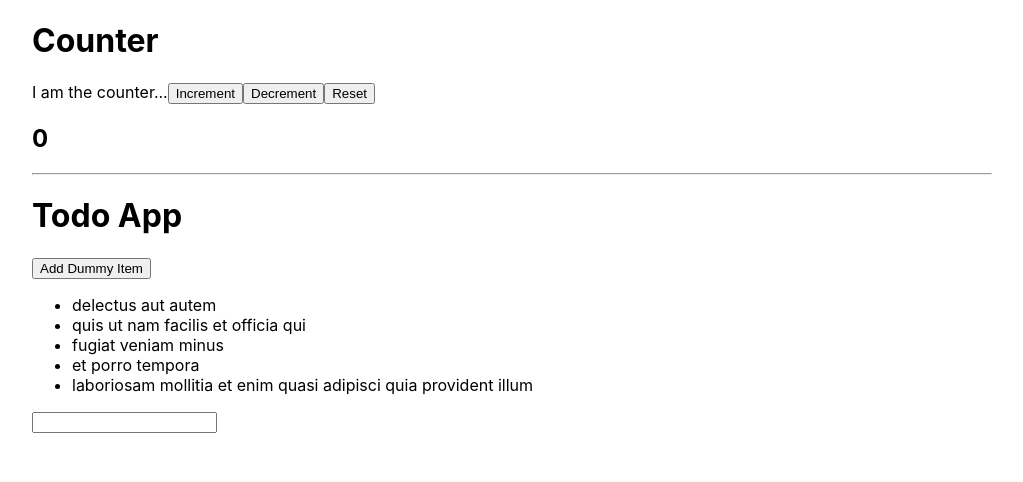
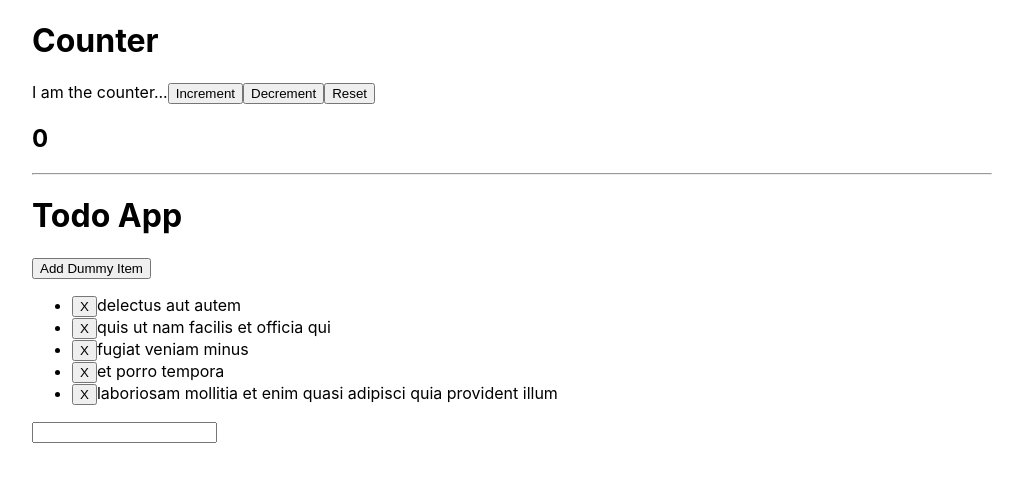
Before and after one commit to birksy89/Redux-Todo-List, a React (Create React App) app: page /todo in a window 1280 px wide. Shown: the top 482 px of the page, without its empty margins (128-1151 px from the left). Built offline with nearby package versions, Linux system fonts and the light colour scheme.

Commit message:
Adding "Remove Todo" action

```diff
--- a/src/actions/actionCreators.js
+++ b/src/actions/actionCreators.js
@@ -17,6 +17,10 @@ export const addTodo = text => ({
   id: nextTodoId++,
   text
 })
+export const removeTodo = id => ({
+  type: 'REMOVE_TODO',
+  id
+})
 
 export const setVisibilityFilter = filter => ({
   type: 'SET_VISIBILITY_FILTER',
--- a/src/components/TodoList.js
+++ b/src/components/TodoList.js
@@ -1,22 +1,29 @@
 import React, { Component } from "react";
 import { connect } from "react-redux";
 // Import the possible actions
-import { addTodo } from "../actions/actionCreators";
+import { addTodo, removeTodo } from "../actions/actionCreators";
 
 class TodoList extends Component {
   renderTodos = (data = []) => {
-    return data.map(item => <li>{item.title}</li>);
+    return data.map(item => <li>
+      <button onClick={() => this.handleRemove(item.id)}>X</button>
+      {item.title}</li>);
   };
 
-  handleButton = () => {
+  handleAddDummy = () => {
     this.props.addTodo("Dummy Item...");
+  };
+  handleRemove = (id) => {
+    console.log("I will remove...", id);
+    this.props.removeTodo(id);
+
   };
 
   render() {
     const { todoData } = this.props;
     return (
       <div>
-        <button onClick={() => this.handleButton()}>Add Dummy Item</button>
+        <button onClick={() => this.handleAddDummy()}>Add Dummy Item</button>
         <ul>{this.renderTodos(todoData)}</ul>
       </div>
     );
@@ -32,10 +39,8 @@ const mapStateToProps = state => {
 };
 
 const mapDispatchToProps = {
-  addTodo
-  // increment,
-  // decrement,
-  // reset
+  addTodo,
+  removeTodo
 };
 
 export default connect(
--- a/src/reducers/todo.js
+++ b/src/reducers/todo.js
@@ -51,14 +51,17 @@ export default function todo(state = initialState, action) {
     case "ADD_TODO":
       console.log("Inside action type - ADD_TODO");
       const newTodo = {
-        userId:1,
+        userId: 1,
         id: action.id,
         title: action.text
-      }
+      };
+      return [...state, newTodo];
 
-      return [...state, newTodo];
     case "REMOVE_TODO":
-      return [];
+      // Filter out the removed todo via id
+      const filtered = state.filter(todo => todo.id !== action.id);
+      return [...filtered];
+
     default:
       return state;
   }
```
